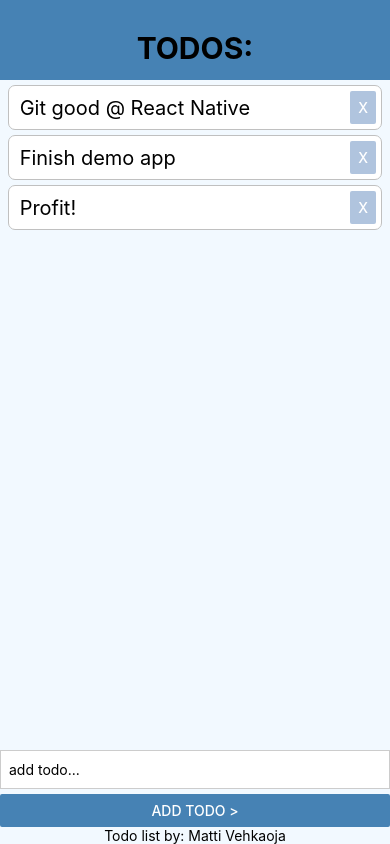
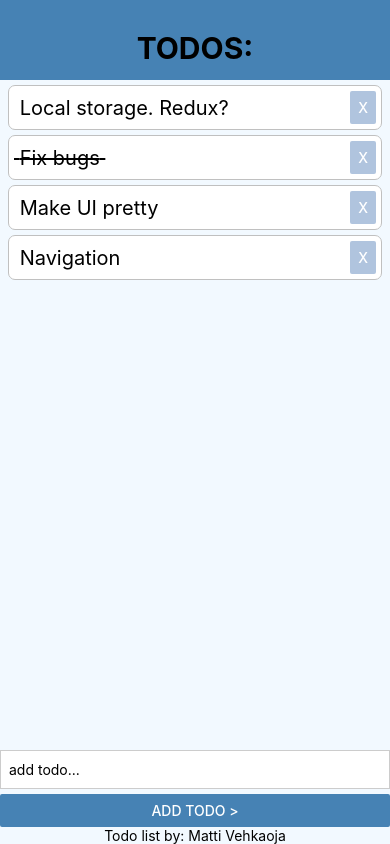
Before and after one commit to mvehkaoj/reactNativeDemo, a React Native app: screen / in a window 390 px wide. Built offline with nearby package versions, Linux system fonts and the light colour scheme.

Commit message:
State.done & Linte-through fix
Made a done: boolean value to todo state objects. Todoitem TouchableOpacity now triggers state change and text line-through changes according to the done value.

```diff
--- a/App.js
+++ b/App.js
@@ -7,16 +7,29 @@ import Addtodo from './components/Addtodo'
 export default function App() {
 
   const [todos, setTodo] = useState([
-    { todoItem: 'Git good @ React Native', key: '1'},
-    { todoItem: 'Finish demo app', key: '2'},
-    { todoItem: 'Profit!', key: '3'}
+    { todoItem: 'Local storage. Redux?', done: false, key: '1'},
+    { todoItem: 'Fix bugs', done: true, key: '2'},
+    { todoItem: 'Make UI pretty', done: false, key: '3'},
+    { todoItem: 'Navigation', done: false, key: '4'}
   ]);
 
-  const pressHandler = (key) => {
+
+  const deleteHandler = (key) => {
     setTodo((prevTodos) => {
         return prevTodos.filter(todo => todo.key != key);
     })
   }
+
+
+const doneHandler = (key) => {
+  const newTodos = todos.map(todo => {
+            if(todo.key === key) {
+              todo.done = !todo.done
+            } return todo;
+        });
+  setTodo(newTodos);
+  }
+
 
   const submitHandler = (text) => {
 
@@ -24,14 +37,14 @@ export default function App() {
       setTodo((prevTodos) => {
         return [
           ...prevTodos,
-          { todoItem: text, key: Math.random().toString() }
+          { todoItem: text, done: false, key: Math.random().toString() },
         ];
       })
     } else {
       Alert.alert('ERROR!', 'Todos cannot be empty!')
     }
+  }
 
-  }
 
   return (
     <TouchableWithoutFeedback onPress={() => {
@@ -44,18 +57,22 @@ export default function App() {
           {/* header component */}
 
         <View style={styles.content}>
+
         {/*Data from the todos state get passed to the Todoitem component as a data prop.
         itemKey prop passes the key of the todo object for the pressHandler function*/}
+
           <FlatList
           data={todos}
           renderItem={({ item }) => (
-            <Todoitem itemKey={item.key} data={item.todoItem} pressHandler={pressHandler}/>
+            <Todoitem itemKey={item.key} done={item.done} data={item.todoItem} pressDone={doneHandler} pressHandler={deleteHandler}/>
           )}
           />
         </View>
 
         <View style={styles.addForm}>
+
         {/* Add todo form. submitHandler prop passes teh submitHandler function to the component */}
+
             <Addtodo submitHandler={submitHandler} />
         </View>
 
--- a/components/Addtodo.js
+++ b/components/Addtodo.js
@@ -9,13 +9,13 @@ export default class Addtodo extends Component {
 
         const submit = () => {
             this.props.submitHandler(this.state.text);
-            this._textInput.clear();
+            this.textInput.clear();
         }
 
         return (
             <View>
                 <TextInput
-                ref={component => this._textInput = component}
+                ref={component => this.textInput = component}
                 style={styles.inputBox}
                 placeholder='add todo...'
                 clearButtonMode='always'
--- a/components/Todoitem.js
+++ b/components/Todoitem.js
@@ -3,25 +3,39 @@ import { Text, StyleSheet, View, TouchableOpacity, Button } from 'react-native'
 
 export default class Todoitem extends Component {
 
-    state = {done: false}
+/*  !!! This whole thing was ugly and buggy. Replaced with doneStyle(). !!!
 
-    done = () => {
-        if(!this.state.done) {
-                this._textBox.setNativeProps({style: {textDecorationLine: 'line-through'}}),
-                this.setState({done: true})
+    doneCheck = () => {
+        if(this.props.done) {
+                this._textBox.setNativeProps({style: {textDecorationLine: 'line-through'}})
           } else {
-            this._textBox.setNativeProps({style: {textDecorationLine: 'none'}}),
-            this.setState({done: false})
+            this._textBox.setNativeProps({style: {textDecorationLine: 'none'}})
           }
     }
 
+    pressDone = () => {
+        this.props.pressDone(this.props.itemKey),
+        this.doneCheck()
+    }
+
+    componentDidMount(){
+        this.doneCheck()
+    } */
+
+
+    doneStyle = () => {
+        return {
+            textDecorationLine: this.props.done ?
+            'line-through' : 'none'
+        }
+    }
 
     render() {
 
         return (
             <View style={styles.container}>
-            <TouchableOpacity style={styles.touchableContainer} onPress={this.done}>
-                <Text ref={component => this._textBox = component} style={styles.text}> {this.props.data} </Text>
+            <TouchableOpacity style={styles.touchableContainer} onPress={() => this.props.pressDone(this.props.itemKey)}>
+                <Text ref={component => this._textBox = component} style={[styles.text, this.doneStyle()]}> {this.props.data} </Text>
                 <Button title='X' color='lightsteelblue' onPress={() => this.props.pressHandler(this.props.itemKey)}/>
             </TouchableOpacity>
 
```
